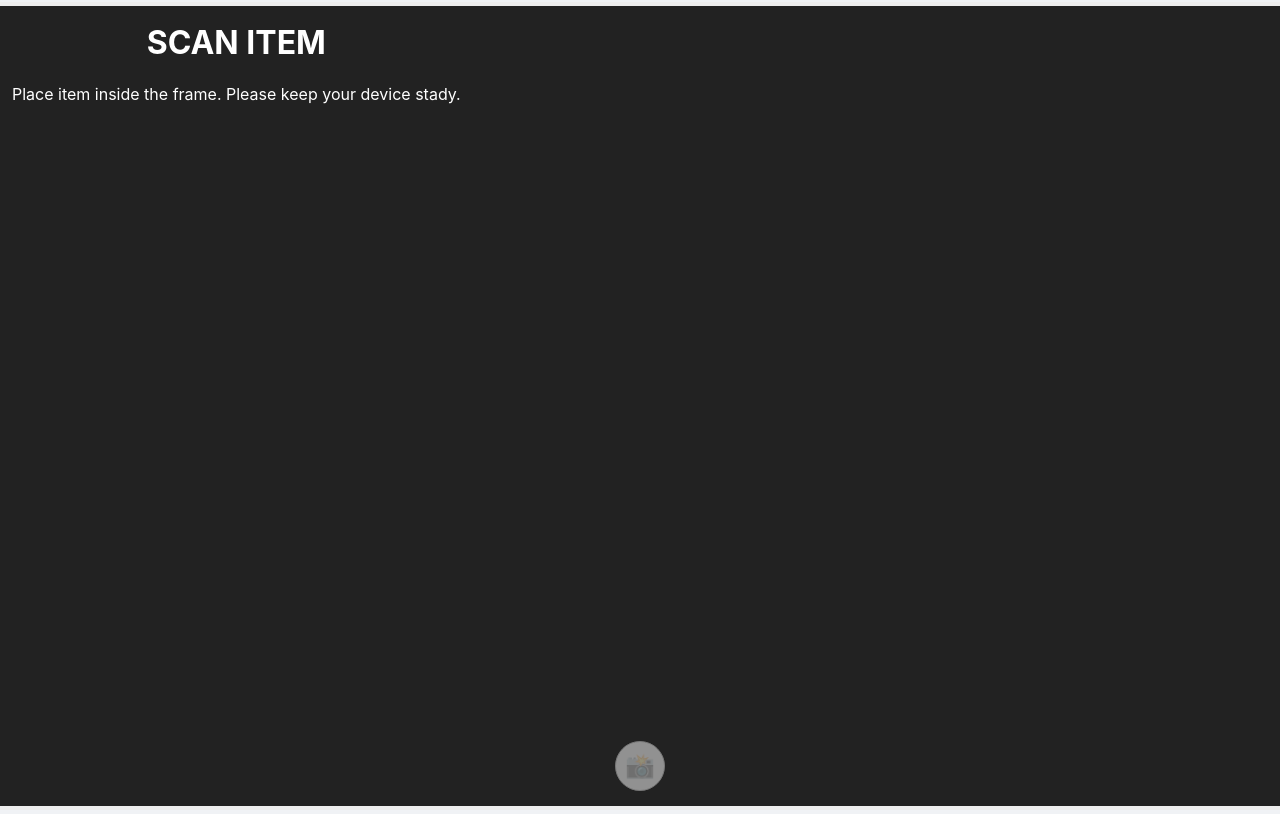
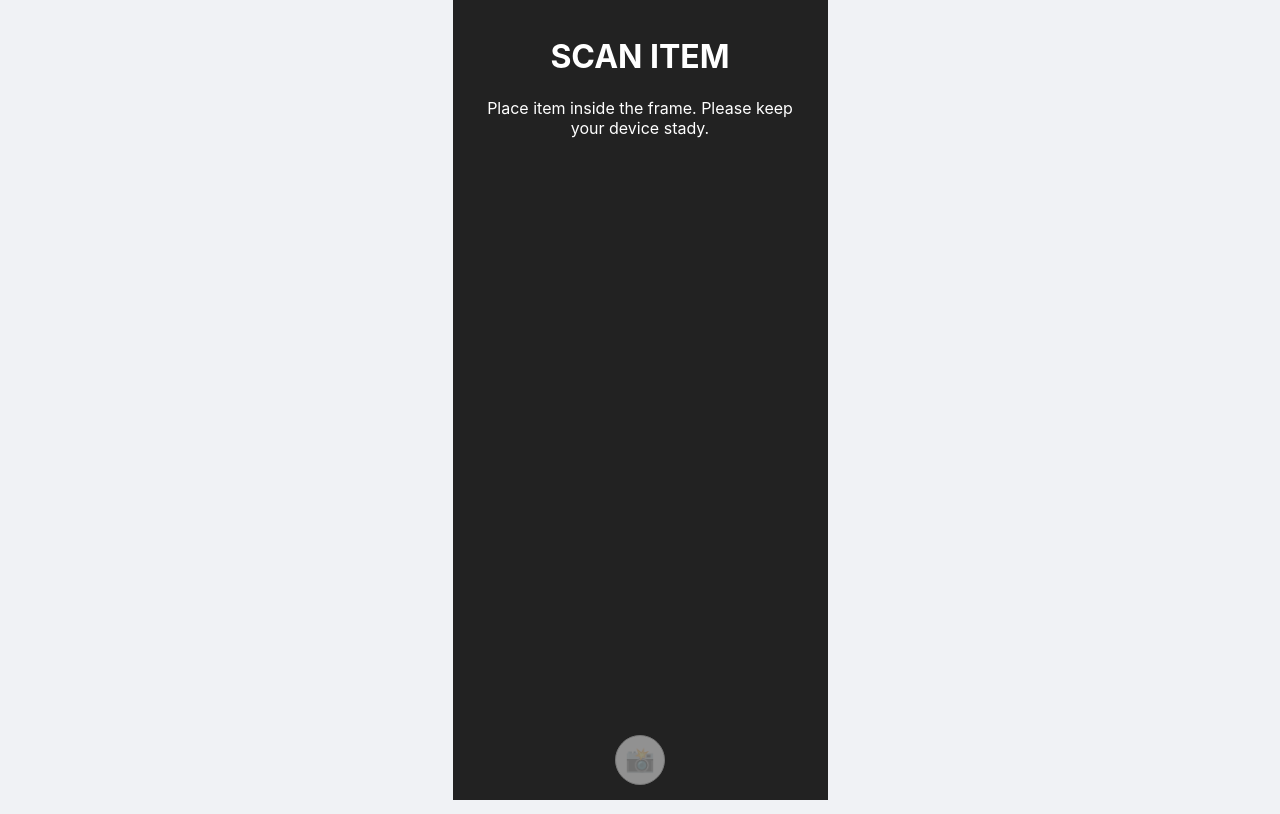
Before and after one commit to pilahai/frontend, a Nuxt app: page / in a window 1280 px wide. Built offline with nearby package versions, Linux system fonts and the light colour scheme; no server answers.

Commit message:
set always potrait

```diff
--- a/app/assets/css/main.css
+++ b/app/assets/css/main.css
@@ -9,23 +9,20 @@
   display: flex;
   justify-content: center;
   align-items: center;
-  height: 100vh;
-  width: 100vw;
   margin: 0;
 }
 
 .page-container {
   text-align: center;
-  /* background: white; */
-  /* padding: 2rem; */
-  /* border-radius: 12px; */
-  /* box-shadow: 0 4px 20px rgba(0, 0, 0, 0.1); */
-  width: 100%;
-  height: 100%;
+  width: 100vw;
+  height: 100vh;
+  position: relative;
 }
 
-h1 {
-  /* color: #333; */
+@media (min-width: 640px) {
+  .page-container {
+    width: 375px;
+  }
 }
 
 .controls {
@@ -54,10 +51,13 @@ h1 {
 }
 
 .webcam-component {
-  margin-top: 1rem;
-  border: 4px solid #eee;
-  width: 100vw;
-  height: 100vh;
+  /* margin-top: 1rem; */
+  /* border: 4px solid #eee; */
+  width: 100%;
+  height: 100%;
+  position: absolute;
+  top: 0;
+  left: 0;
 }
 
 button {
--- a/app/pages/index.vue
+++ b/app/pages/index.vue
@@ -20,8 +20,8 @@
     <Webcam
       v-if="!snapshot"
       ref="webcamRef"
-      width="100vw"
-      height="100vh"
+      width="100%"
+      height="100%"
       :autoplay="true"
       @snapshot="handleSnapshot"
       @error="handleError"
@@ -35,8 +35,8 @@
         class="snapshot-image"
         :style="{
           backgroundImage: `url(${snapshot})`,
-          width: '100vw',
-          height: '100vh',
+          width: '100%',
+          height: '100%',
         }"
       ></div>
       <div class="controls">
@@ -148,6 +148,15 @@ const handleError = (error: string) => {
   word-wrap: break-word;
 }
 
+.snapshot-gallery {
+  position: relative;
+  display: inline-block;
+  width: 100%;
+  height: 100%;
+  overflow: hidden;
+  background-color: #222;
+}
+
 .snapshot-image {
   background-repeat: no-repeat;
   background-attachment: fixed;
```
